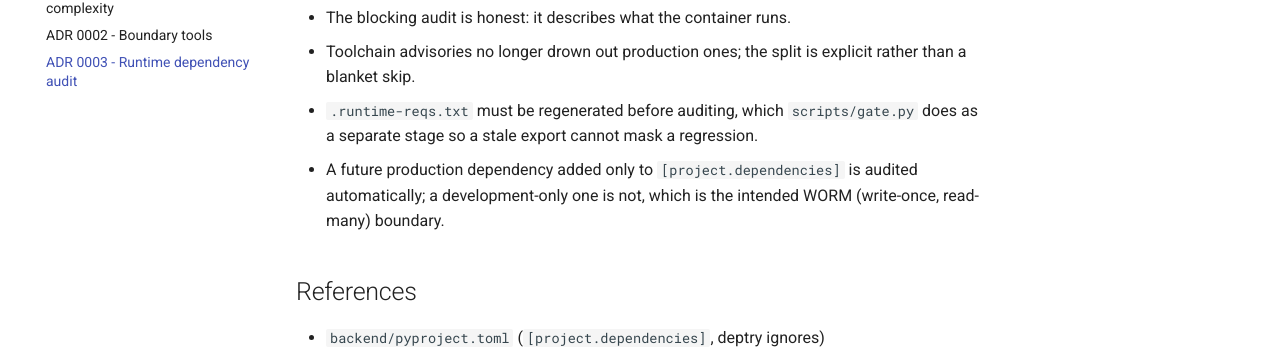
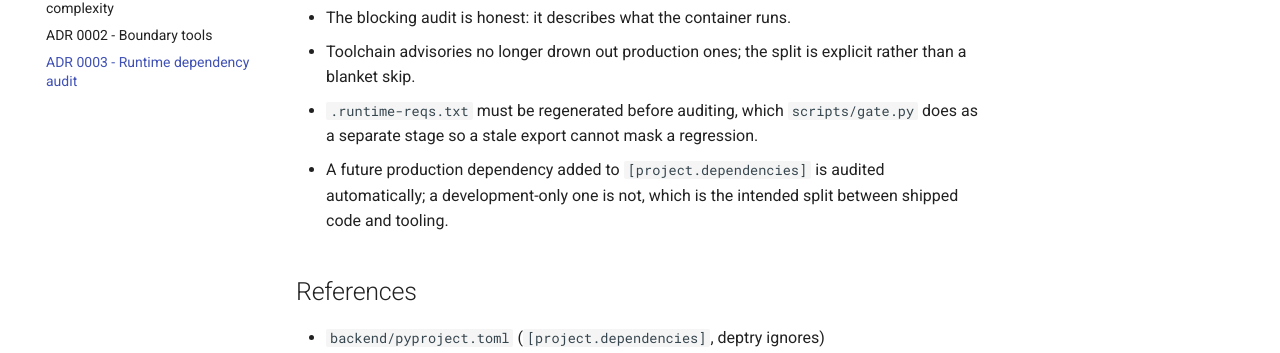
Before and after one commit to Zephyr236/polygate, an MkDocs documentation site: the page built from docs/adr/0003-runtime-dependency-audit.md, in a window 1280 px wide and 900 px high, scrolled down 827 px. Shown: the part 414-767 px from the top of the window. Built offline with MkDocs 1.6.1 and Material for MkDocs 9.7.7, drawn with Linux system fonts in a browser that asks for light colours.

Commit message:
docs: fix a misleading phrase in ADR 0003
Co-Authored-By: Claude Code <noreply@anthropic.com>

```diff
--- a/docs/adr/0003-runtime-dependency-audit.md
+++ b/docs/adr/0003-runtime-dependency-audit.md
@@ -40,8 +40,8 @@ with per-rule ignores for console entry points (`uvicorn`, `pytest`, `mutmut`, `
   blanket skip.
 - `.runtime-reqs.txt` must be regenerated before auditing, which `scripts/gate.py` does as a separate
   stage so a stale export cannot mask a regression.
-- A future production dependency added only to `[project.dependencies]` is audited automatically; a
-  development-only one is not, which is the intended WORM (write-once, read-many) boundary.
+- A future production dependency added to `[project.dependencies]` is audited automatically; a
+  development-only one is not, which is the intended split between shipped code and tooling.
 
 ## References
 
```
